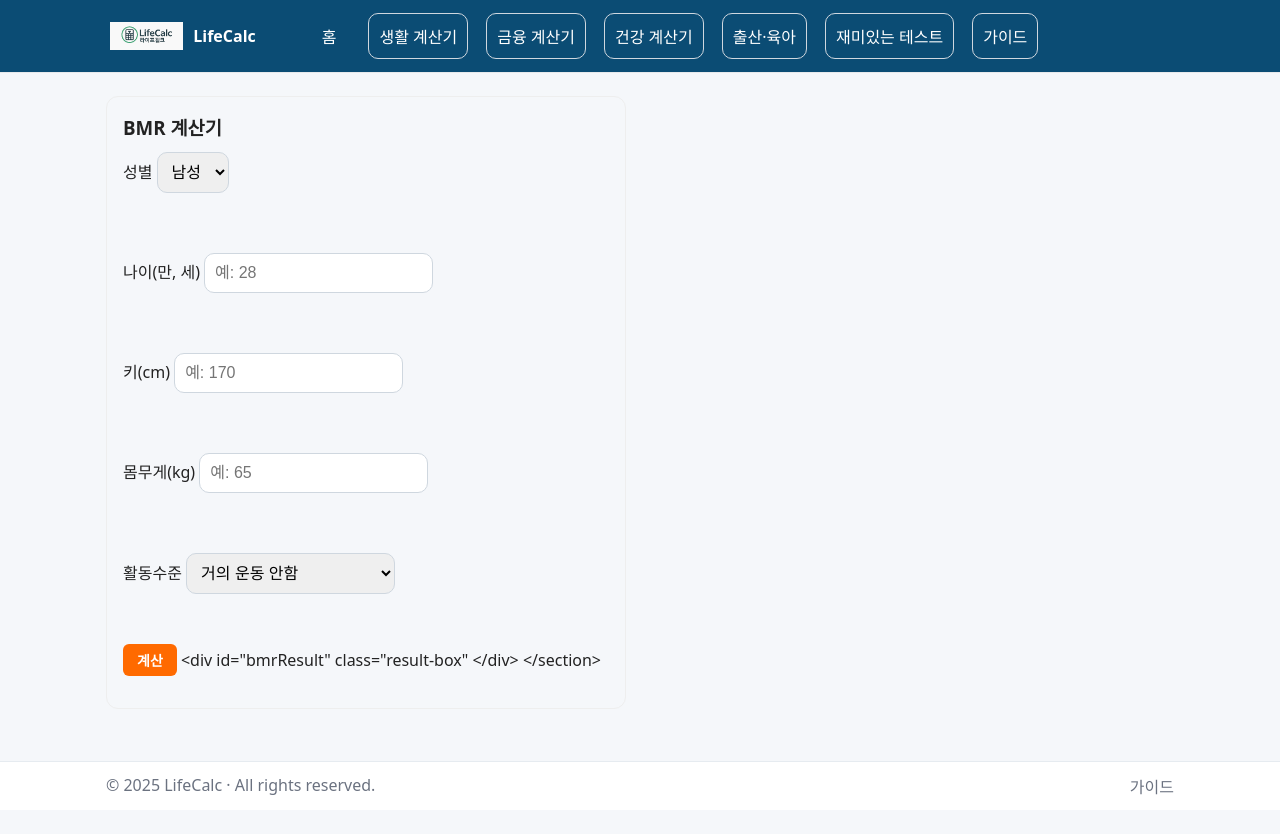
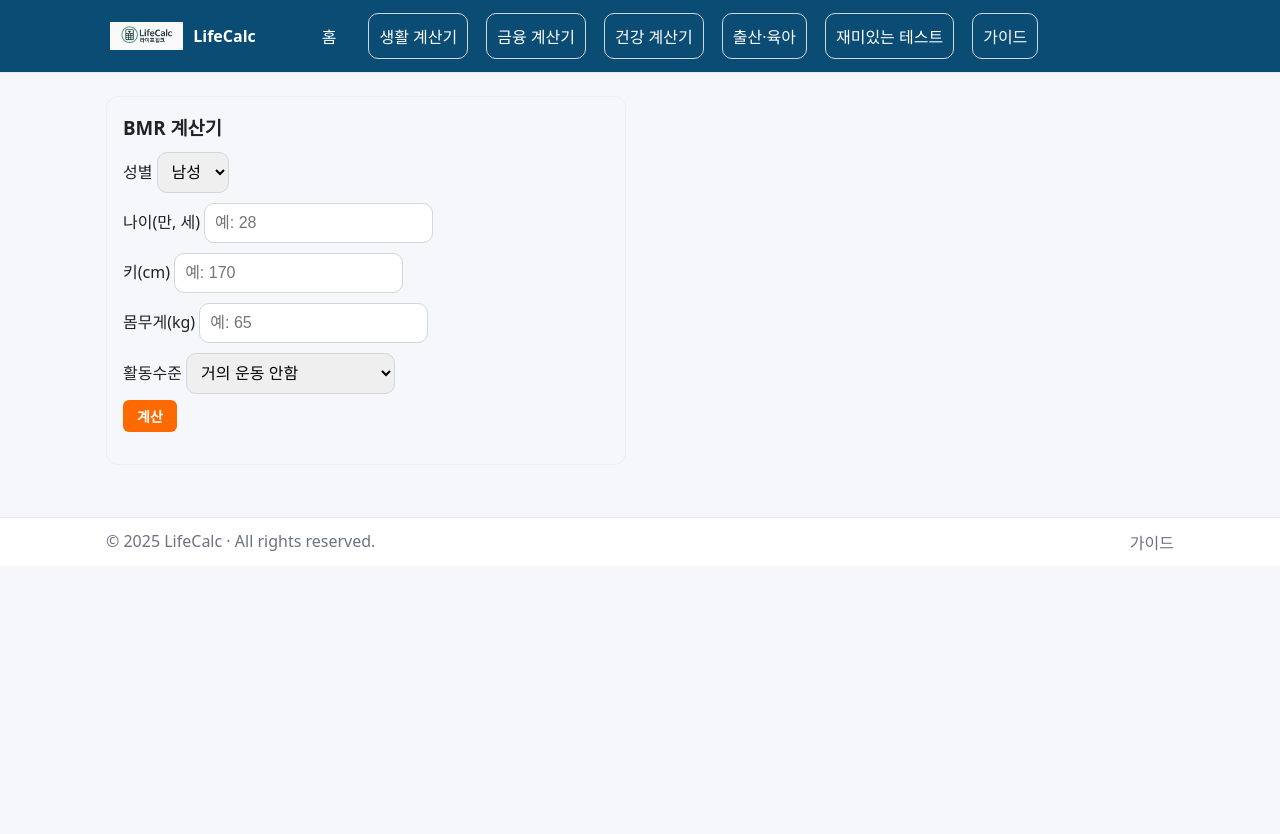
Before and after one commit to khai-lang/LifeCalc, a Jekyll site: the page built from health/bmr/index.md, in a window 1280 px wide. Shown: the top 834 px of the page. Built offline with Jekyll 4.4.1, drawn with Linux system fonts in a browser that asks for light colours.

Commit message:
Update index.md

```diff
--- a/health/bmr/index.md
+++ b/health/bmr/index.md
@@ -8,16 +8,27 @@ permalink: health/bmr/
 <!-- BMR 계산기 -->
 <section id="bmr-calc" style="max-width:520px;padding:16px;border:1px solid #eee;border-radius:12px">
   <h3 style="margin:0 0 12px">BMR 계산기</h3>
+
   <form onsubmit="event.preventDefault();calcBmr();" style="margin-bottom:16px;">
     <label>성별
       <select id="bmrSex">
         <option value="male">남성</option>
         <option value="female">여성</option>
       </select>
-    </label><br><br>
-    <label>나이(만, 세) <input id="bmrAge" type="number" inputmode="numeric" placeholder="예: 28"></label><br><br>
-    <label>키(cm) <input id="bmrHeight" type="number" inputmode="decimal" placeholder="예: 170"></label><br><br>
-    <label>몸무게(kg) <input id="bmrWeight" type="number" inputmode="decimal" placeholder="예: 65"></label><br><br>
+    </label>
+
+    <label>나이(만, 세)
+      <input id="bmrAge" type="number" inputmode="numeric" placeholder="예: 28" required>
+    </label>
+
+    <label>키(cm)
+      <input id="bmrHeight" type="number" inputmode="decimal" placeholder="예: 170" required>
+    </label>
+
+    <label>몸무게(kg)
+      <input id="bmrWeight" type="number" inputmode="decimal" placeholder="예: 65" required>
+    </label>
+
     <label>활동수준
       <select id="bmrActivity">
         <option value="1.2">거의 운동 안함</option>
@@ -26,55 +37,37 @@ permalink: health/bmr/
         <option value="1.725">강한 운동(주6~7)</option>
         <option value="1.9">아주 강함(육체노동/선수)</option>
       </select>
-    </label><br><br>
+    </label>
 
-    <button id="bmrBtn" class="btn">계산</button>
-    <div id="bmrResult" class="result-box"
-    </div>
+    <button id="bmrBtn" class="btn" type="submit">계산</button>
+  </form>
 
-
+  <!-- 결과 박스: 전역 .result-box 사용 -->
+  <div id="bmrResult" class="result-box"></div>
 </section>
-
-<!-- 버튼 스타일 -->
-<style>
-  .btn {
-    display:inline-block;
-    padding:6px 14px;       /* 별자리 계산기와 동일 */
-    border:0;
-    border-radius:6px;
-    background:#ff6a00;     /* 오렌지색 */
-    color:#fff;
-    font-size:14px;
-    font-weight:bold;
-    cursor:pointer;
-  }
-  .btn:hover {
-    background:#e55d00;
-  }
-</style>
 
 <script defer>
 function calcBmr(){
-  const age = parseFloat(document.getElementById("bmrAge").value);
+  const age    = parseFloat(document.getElementById("bmrAge").value);
   const height = parseFloat(document.getElementById("bmrHeight").value);
   const weight = parseFloat(document.getElementById("bmrWeight").value);
-  const sex = document.getElementById("bmrSex").value;
-  const act = parseFloat(document.getElementById("bmrActivity").value);
+  const sex    = document.getElementById("bmrSex").value;
+  const act    = parseFloat(document.getElementById("bmrActivity").value);
 
-  const resultBox = document.getElementById("bmrResult");
+  const box = document.getElementById("bmrResult");
 
   if ([age,height,weight].some(x => Number.isNaN(x) || x<=0)) {
-    resultBox.style.display='block';
-    resultBox.innerHTML = '⚠️ 입력값을 다시 확인해주세요. 숫자와 단위를 정확히 입력해야 합니다.';
+    box.classList.add('show');
+    box.innerHTML = '⚠️ 입력값을 다시 확인해주세요. 숫자와 단위를 정확히 입력해야 합니다.';
     return;
   }
 
   // Mifflin–St Jeor 공식
-  let bmr = 10*weight + 6.25*height - 5*age + (sex==='male' ? 5 : -161);
-  let tdee = bmr * act;
+  const bmr  = 10*weight + 6.25*height - 5*age + (sex === 'male' ? 5 : -161);
+  const tdee = bmr * act;
 
-  resultBox.style.display='block';
-  resultBox.innerHTML = `
+  box.classList.add('show');
+  box.innerHTML = `
     📊 <strong>BMR:</strong> ${Math.round(bmr).toLocaleString()} kcal/일<br>
     🔥 <strong>TDEE(유지 칼로리):</strong> ${Math.round(tdee).toLocaleString()} kcal/일
   `;
```
